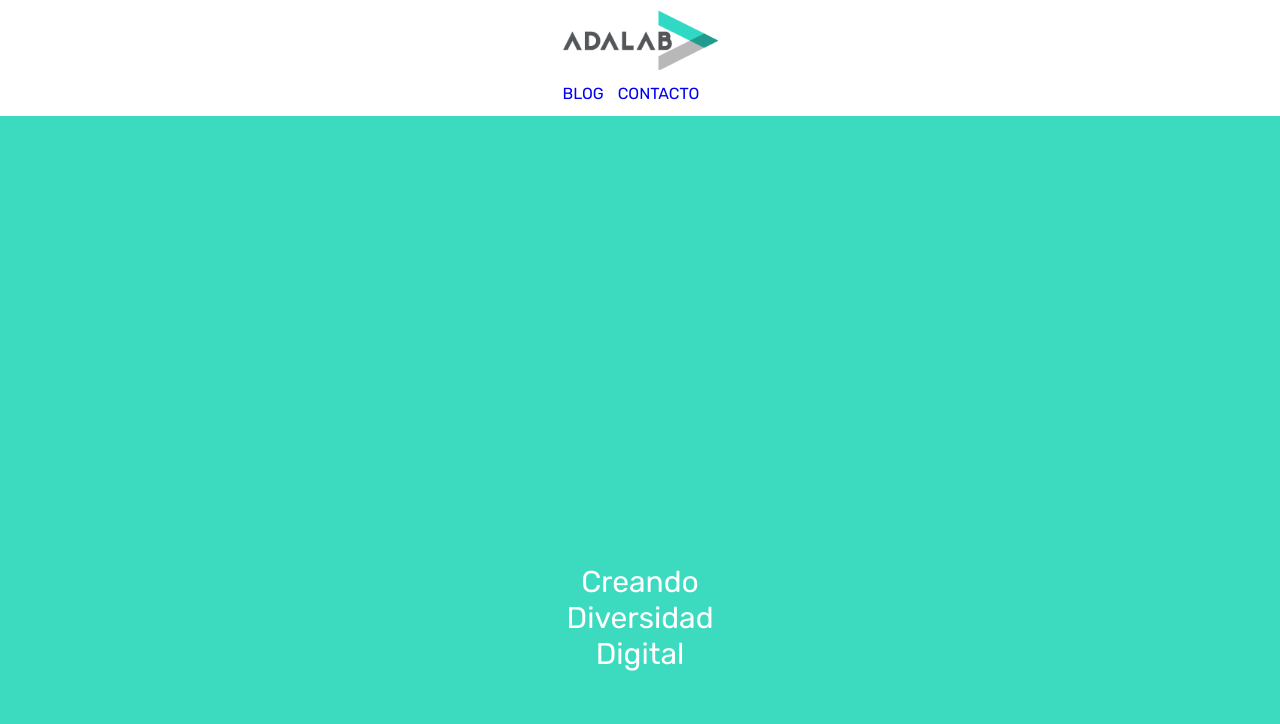
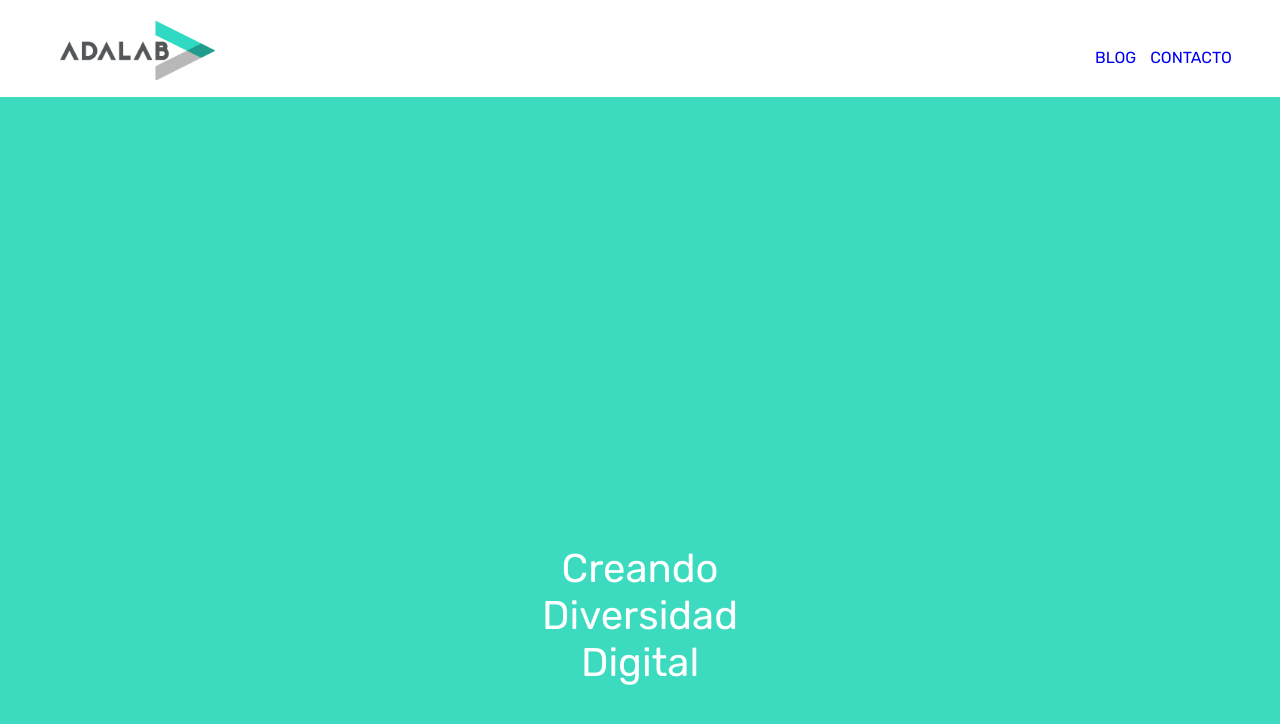
Before and after one commit to Adalab/modulo-1-evaluacion-intermedia-AzaharaGV, a website: page public/index.html in a window 1280 px wide. Shown: the top 724 px of the page. Drawn offline with Linux system fonts and the light colour scheme.

Commit message:
Complete page

```diff
--- a/public/index.html
+++ b/public/index.html
@@ -14,12 +14,13 @@
   <body>
     <div class="page">
       <header class="header-ada">
-        <a class="logo" href="https://adalab.es/"><img class="logo" src="../assets/images/logo-adalab.png" />
+        <a class="logo" href="https://adalab.es/">
+          <img class="logo" src="../assets/images/logo-adalab.png" />
         </a>
         <nav class="item">
-        <a class="link-nav1" href="https://adalab.es/blog/">BLOG</a>
-        <a class="link-nav2" href="https://adalab.es/blog/">CONTACTO</a>
-          </div>
+          <a class="link-nav1" href="https://adalab.es/blog/">BLOG</a>
+          <a class="link-nav2" href="https://adalab.es/blog/">CONTACTO</a>
+        </nav>
       </header>
 
       <main class="diversity">
--- a/src/scss/pages/_index.scss
+++ b/src/scss/pages/_index.scss
@@ -40,3 +40,23 @@
   font-size: $size-text-2;
   color: $color-main;
 }
+@media (min-width: 768px) {
+  .header-ada {
+    margin-top: 20px;
+    flex-direction: row;
+    justify-content: space-between;
+  }
+
+  .logo {
+    justify-items: start;
+    margin-left: 30px;
+  }
+  .item {
+    justify-items: end;
+    margin-right: 30px;
+  }
+}
+
+.text {
+  font-size: $size-text-3;
+}
```
Also changed, not shown: src/html/partials/header.html (+2 -2 lines), public/assets/css/main.css, 1 other file.
